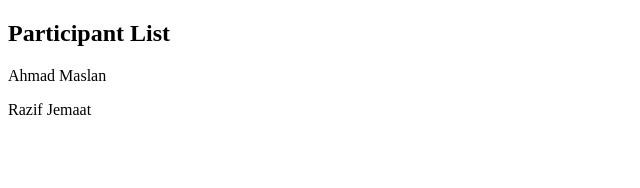
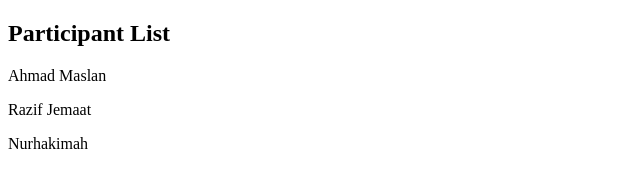
Before and after one commit to ajib85/bengkel-git-jomweb-2015, a plain HTML site: page index.html in a window 1280 px wide. Shown: the whole page, without its empty margins (0-640 px from the left). Drawn offline with Linux system fonts and the light colour scheme.

Commit message:
3rd participant

```diff
--- a/index.html
+++ b/index.html
@@ -7,5 +7,6 @@
 <h2>Participant List</h2>
 <p>Ahmad Maslan</p>
 <p>Razif Jemaat</p>
+<p>Nurhakimah</p>
 </body>
 </html>
```
